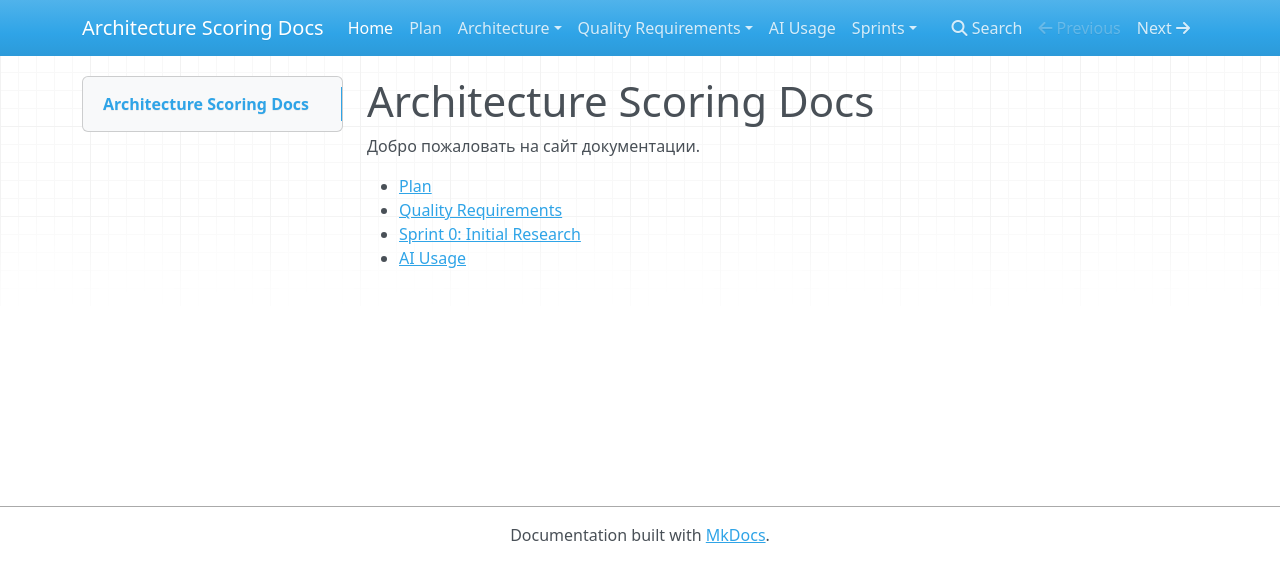
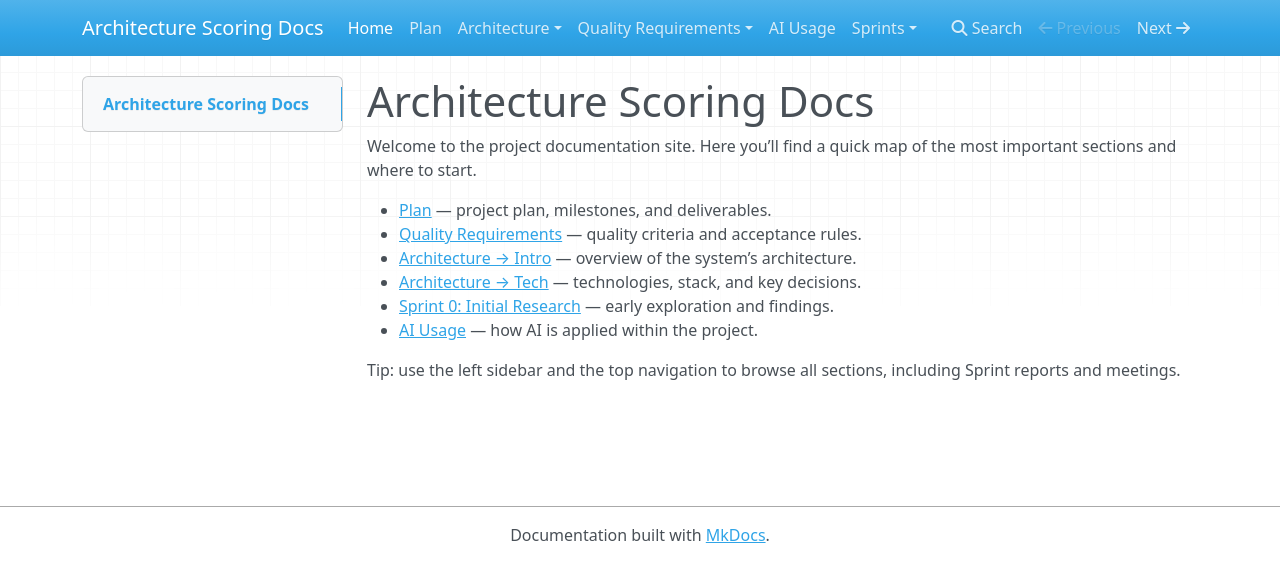
Before and after one commit to inno-itpd-nachos/add-toolling, an MkDocs documentation site: the page built from docs/index.md, in a window 1280 px wide. Shown: the top 582 px of the page. Built offline with MkDocs 1.6.1, drawn with Linux system fonts in a browser that asks for light colours; nearby versions of some CDN libraries.

Commit message:
Move architecture folder into docs

```diff
--- a/docs/index.md
+++ b/docs/index.md
@@ -1,8 +1,12 @@
 # Architecture Scoring Docs
 
-Добро пожаловать на сайт документации.
+Welcome to the project documentation site. Here you’ll find a quick map of the most important sections and where to start.
 
-- [Plan](plan.md)
-- [Quality Requirements](requirements/quality-requirements.md)
-- [Sprint 0: Initial Research](sprints/sprint-0/initial-research.md)
-- [AI Usage](ai-usage.md)
+- [Plan](plan.md) — project plan, milestones, and deliverables.
+- [Quality Requirements](requirements/quality-requirements.md) — quality criteria and acceptance rules.
+- [Architecture → Intro](architecture/intro.md) — overview of the system’s architecture.
+- [Architecture → Tech](architecture/tech.md) — technologies, stack, and key decisions.
+- [Sprint 0: Initial Research](sprints/sprint-0/initial-research.md) — early exploration and findings.
+- [AI Usage](ai-usage.md) — how AI is applied within the project.
+
+Tip: use the left sidebar and the top navigation to browse all sections, including Sprint reports and meetings.
```
